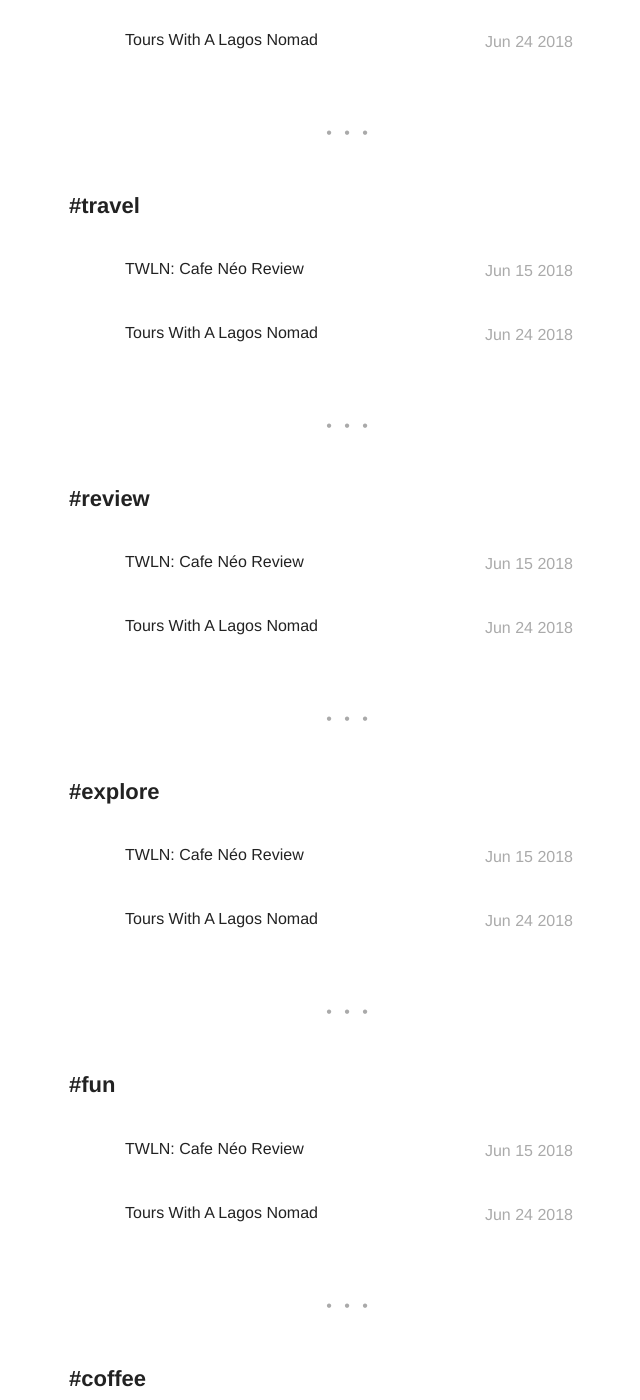
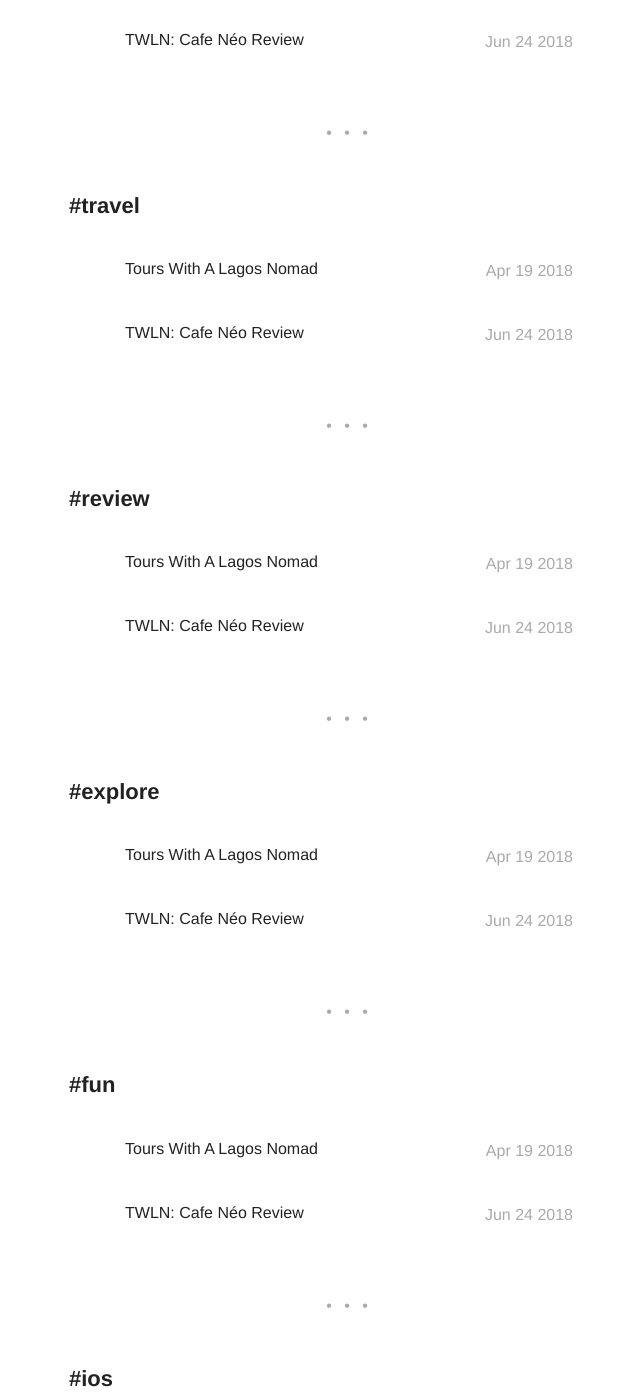
Before and after one commit to lagosnomad/mczlatan.github.io, a Jekyll site: the page built from tags.html, in a window 1280 px wide and 1400 px high, scrolled down 22947 px. Shown: the whole window, without its empty margins (291-931 px from the left). Built offline with Jekyll 4.4.1, drawn with Linux system fonts in a browser that asks for light colours; some of the changed text lies outside the part shown.

Commit message:
fixed post dates

```diff
--- a/_posts/2018-06-24-tours-with-lagos-nomad.md
+++ b/_posts/2018-04-19-tours-with-lagos-nomad.md
@@ -17,7 +17,7 @@ layout: post
 tours: true
 hidden: false
 externalLink: false
-date: 2018-06-24
+date: 2018-04-19
 ---
 
 ![Tours With A Lagos Nomad](../assets/images/tours/image3.jpg)
--- a/_posts/2018-06-15-twlm-cafe-neo-review.md
+++ b/_posts/2018-06-24-twlm-cafe-neo-review.md
@@ -24,7 +24,7 @@ layout: post
 tours: true
 hidden: false
 externalLink: false
-date: 2018-06-15
+date: 2018-06-24
 ---
 
 ![Tours With A Lagos Nomad](https://i.imgur.com/ogcyQiP.jpg?1)
```
Also changed, not shown: 7 other files.
